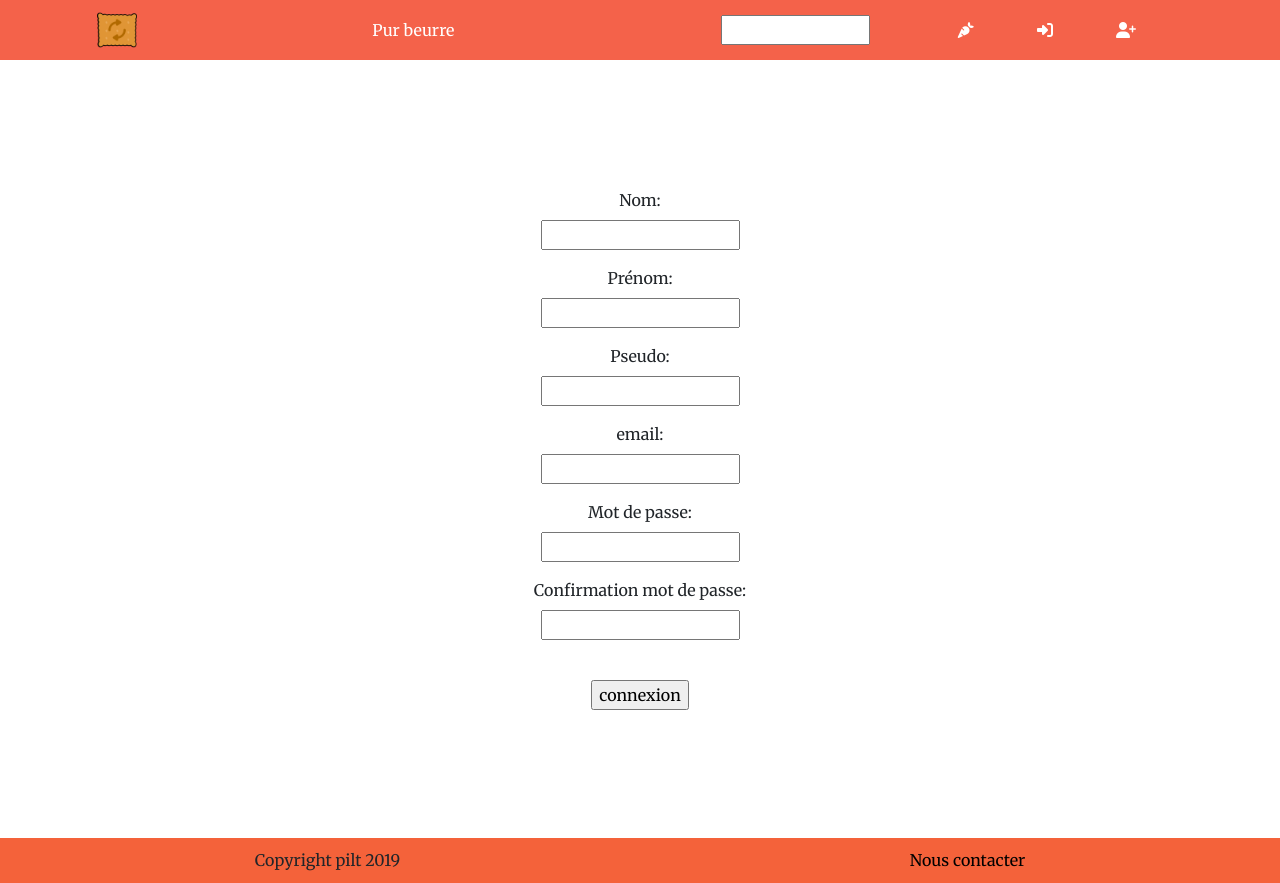
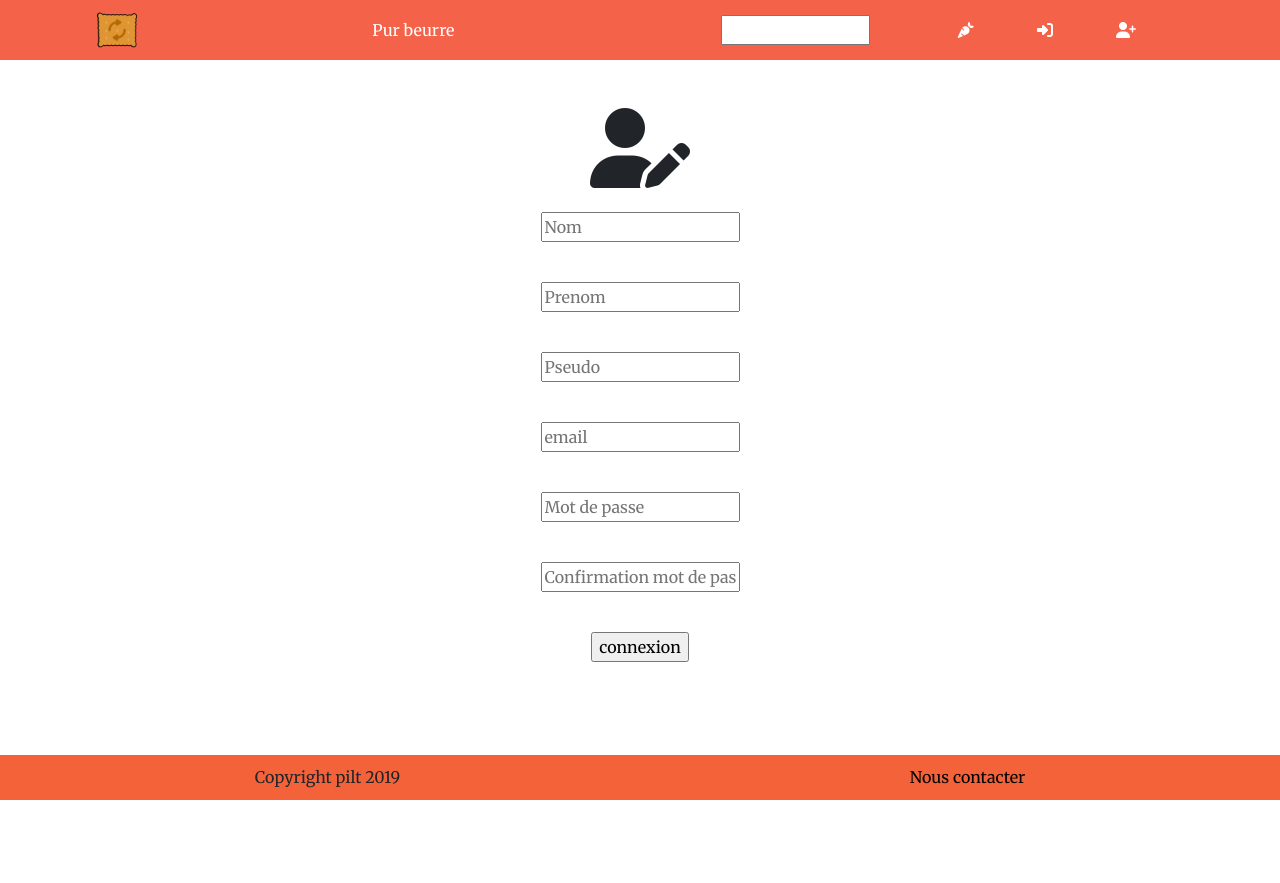
Before and after one commit to ometeore/nutella, a Django app: page /user/create in a window 1280 px wide. After the commit the page ends 800 px from the top, so only its background shows below. Run offline with Django 3.2, Linux system fonts and the light colour scheme; some libraries are stand-ins or nearby versions.

Commit message:
front inscription utilisateur

```diff
--- a/projet/aliment/static/css/css.css
+++ b/projet/aliment/static/css/css.css
@@ -140,3 +140,6 @@ body, h1
     height:250px;
     max-width:150px;
 }
+.section_creation_utilisateur{
+    padding: 3rem 0;
+}
--- a/projet/utilisateur/forms.py
+++ b/projet/utilisateur/forms.py
@@ -7,9 +7,9 @@ class Connexion(forms.Form):
 
 
 class Creation(forms.Form):
-    last_name = forms.CharField(label="Nom", max_length=100, widget=forms.TextInput(attrs={"class":""}))
-    first_name = forms.CharField(label="Prénom", max_length=100)
-    Username = forms.CharField(label="Pseudo", max_length=100)
-    email = forms.EmailField(label="email")
-    confirm_password = forms.CharField(label="Mot de passe", widget=forms.PasswordInput())
-    password = forms.CharField(label="Confirmation mot de passe", widget=forms.PasswordInput())
+    last_name = forms.CharField(label="Nom", max_length=100, widget=forms.TextInput(attrs={'placeholder':"Nom"}))
+    first_name = forms.CharField(label="Prénom", max_length=100, widget=forms.TextInput(attrs={'placeholder':"Prenom"}))
+    Username = forms.CharField(label="Pseudo", max_length=100, widget=forms.TextInput(attrs={'placeholder':"Pseudo"}))
+    email = forms.EmailField(label="email", widget=forms.TextInput(attrs={'placeholder':"email"}))
+    confirm_password = forms.CharField(label="Mot de passe", widget=forms.PasswordInput(attrs={'placeholder':"Mot de passe"}))
+    password = forms.CharField(label="Confirmation mot de passe", widget=forms.PasswordInput(attrs={'placeholder':"Confirmation mot de passe"}))
--- a/projet/utilisateur/templates/user/creation.html
+++ b/projet/utilisateur/templates/user/creation.html
@@ -1,14 +1,17 @@
 {% extends 'layouts/index_bootstrap_theme.html' %}
 {% block content %}
 
-<section class="page-section">
+<section class="section_creation_utilisateur">
+
+    <div id="icone_inscription_utilisateur">
+        <i class="fas fa-user-edit fa-5x"></i>
+    </div>
 
     <form action="{% url 'user:inscription' %}" method="POST">
         {% csrf_token %}
         <div class="wrapper_form_connexion">
             {% for field in form %}
                 <div class="fieldWrapper form-group">
-                    {{ field.label_tag }}
                     <br/>
                     {{ field }}
                 </div>
```
